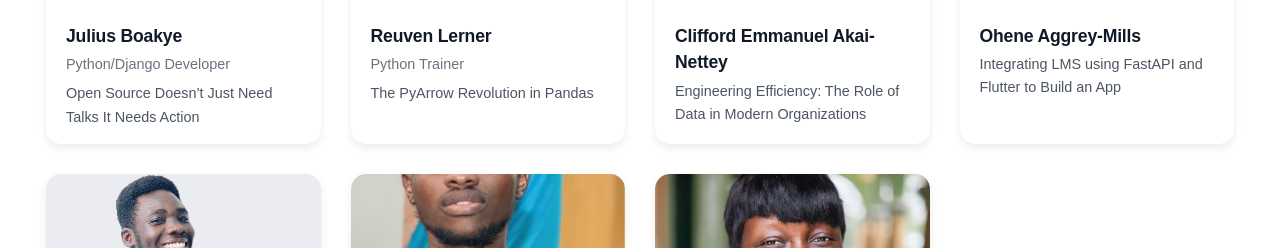
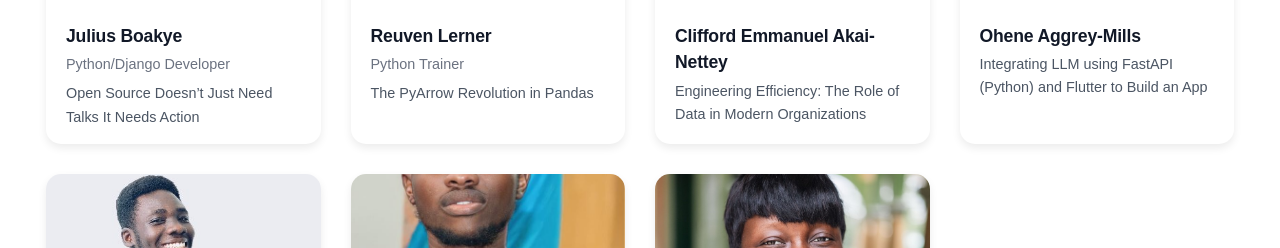
Before and after one commit to hopythonusergroup/2025.pyho.conference, an MkDocs documentation site: the page built from docs/speakers.md, in a window 1280 px wide. Shown: the part 1213-1461 px from the top of the page. Built offline with MkDocs 1.6.1 and Material for MkDocs 9.7.7, drawn with Linux system fonts in a browser that asks for light colours.

Commit message:
update talk title typo

```diff
--- a/docs/overrides/schedule.html
+++ b/docs/overrides/schedule.html
@@ -188,7 +188,7 @@
                 <td>10:45 AM – 11:10 AM</td>
                 <td>Talk</td>
                 <td>Ohene Aggrey-Mills</td>
-                <td>Integrating LMS using FastAPI (Python) and Flutter to Build an App</td>
+                <td>Integrating LLM using FastAPI (Python) and Flutter to Build an App</td>
             </tr>
             <tr>
                 <td>11:10 AM – 11:35 AM</td>
--- a/docs/overrides/speakers.html
+++ b/docs/overrides/speakers.html
@@ -187,7 +187,7 @@
       <img src="../static/images/speakers/ohene mills.jpeg" alt="Ohene Aggrey-Mills" />
       <div class="speaker-info">
         <h3>Ohene Aggrey-Mills</h3>
-        <p>Integrating LMS using FastAPI and Flutter to Build an App</p>
+        <p>Integrating LLM using FastAPI (Python) and Flutter to Build an App</p>
       </div>
     </div>
 
```
